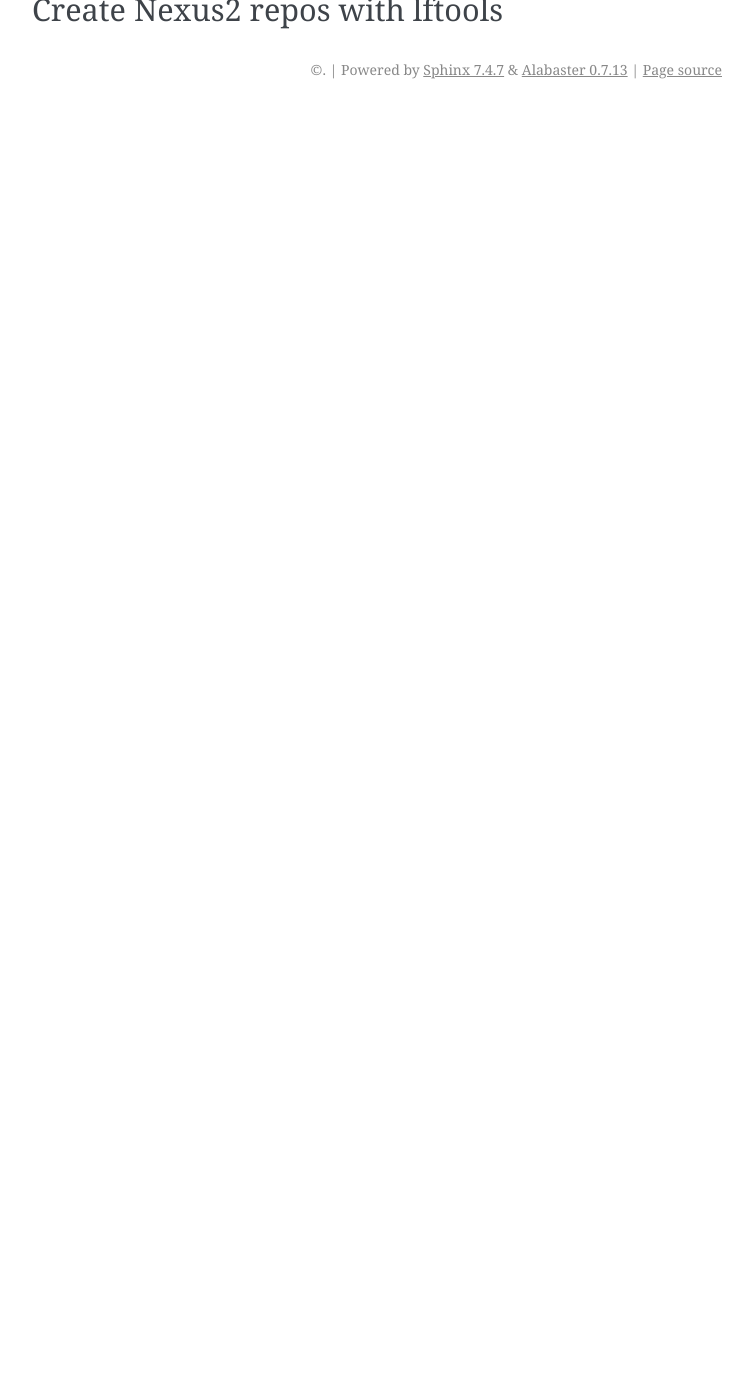
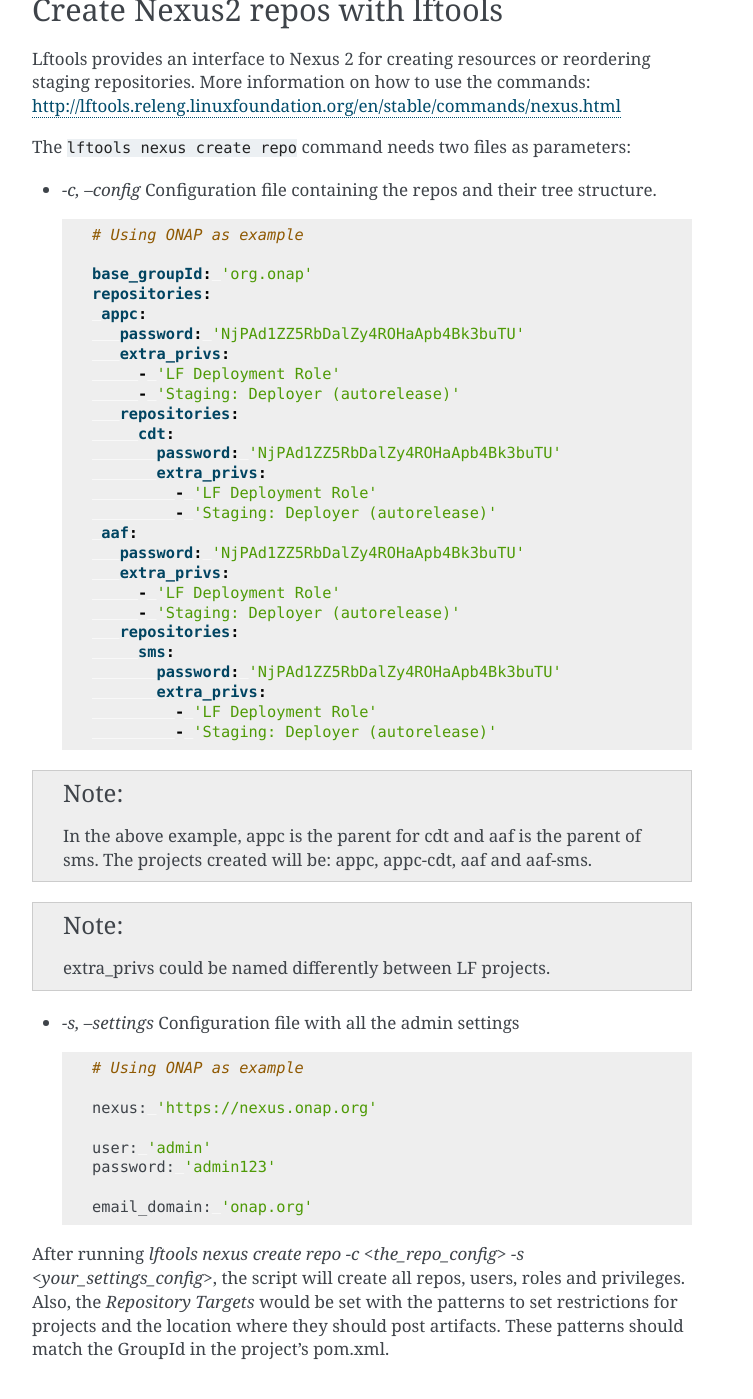
Before and after one commit to lfit/releng-docs, a Sphinx documentation site: the page built from docs/nexus2.rst, in a window 1280 px wide and 1400 px high, scrolled down 5276 px. Shown: the whole window, without its empty margins (388-1141 px from the left). Built offline with Sphinx 7.4.7, drawn with Linux system fonts in a browser that asks for light colours; the version number could not be read and is left out; before the commit the page ends 5385 px from its top, so only the background shows below that.

Commit message:
Add Nexus 2 lftools info
Add documentation on how to create Nexus 2 repos
using lftools.
Add examples of the files taken as parameter.

Change-Id: I7c3344d83b9419aed1c9a367ec4e35011eb0bedb
Issue-ID: RELENG-954
Signed-off-by: Jessica Wagantall <jwagantall@linuxfoundation.org>

```diff
--- a/docs/nexus2.rst
+++ b/docs/nexus2.rst
@@ -155,4 +155,66 @@
 Create Nexus2 repos with lftools
 ================================
 
-.. TODO: Creating Nexus2 repos using lftools (RELENG-954)
+Lftools provides an interface to Nexus 2 for creating resources or reordering staging repositories.
+More information on how to use the commands:
+http://lftools.releng.linuxfoundation.org/en/stable/commands/nexus.html
+
+The ``lftools nexus create repo`` command needs two files as parameters:
+
+* `-c, --config` Configuration file containing the repos and their tree structure.
+
+  .. code-block:: yaml
+
+     # Using ONAP as example
+
+     base_groupId: 'org.onap'
+     repositories:
+      appc:
+        password: 'NjPAd1ZZ5RbDalZy4ROHaApb4Bk3buTU'
+        extra_privs:
+          - 'LF Deployment Role'
+          - 'Staging: Deployer (autorelease)'
+        repositories:
+          cdt:
+            password: 'NjPAd1ZZ5RbDalZy4ROHaApb4Bk3buTU'
+            extra_privs:
+              - 'LF Deployment Role'
+              - 'Staging: Deployer (autorelease)'
+      aaf:
+        password: 'NjPAd1ZZ5RbDalZy4ROHaApb4Bk3buTU'
+        extra_privs:
+          - 'LF Deployment Role'
+          - 'Staging: Deployer (autorelease)'
+        repositories:
+          sms:
+            password: 'NjPAd1ZZ5RbDalZy4ROHaApb4Bk3buTU'
+            extra_privs:
+              - 'LF Deployment Role'
+              - 'Staging: Deployer (autorelease)'
+
+.. note::
+
+   In the above example, appc is the parent for cdt and aaf is the parent of sms.
+   The projects created will be: appc, appc-cdt, aaf and aaf-sms.
+
+.. note::
+
+   extra_privs could be named differently between LF projects.
+
+* `-s, --settings` Configuration file with all the admin settings
+
+  .. code-block:: bash
+
+     # Using ONAP as example
+
+     nexus: 'https://nexus.onap.org'
+
+     user: 'admin'
+     password: 'admin123'
+
+     email_domain: 'onap.org'
+
+After running `lftools nexus create repo -c <the_repo_config> -s <your_settings_config>`,
+the script will create all repos, users, roles and privileges. Also, the `Repository Targets`
+would be set with the patterns to set restrictions for projects and the location where they
+should post artifacts. These patterns should match the GroupId in the project's pom.xml.
```
